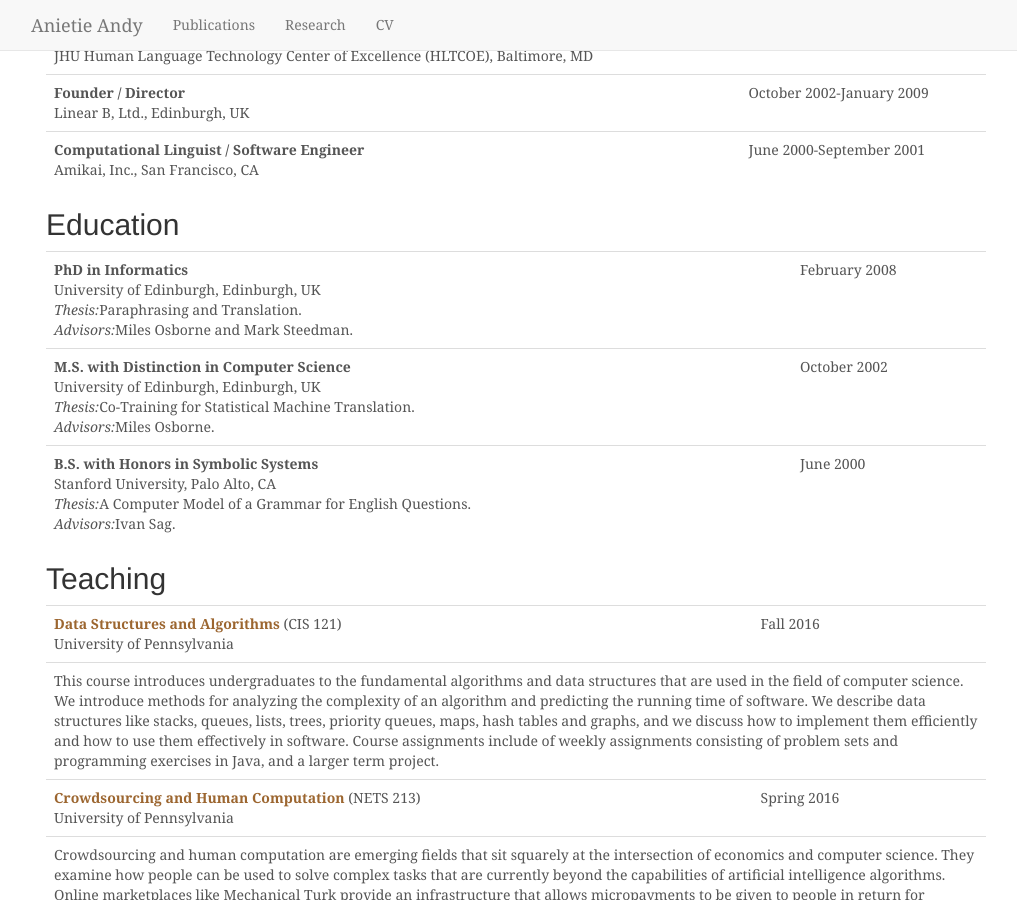
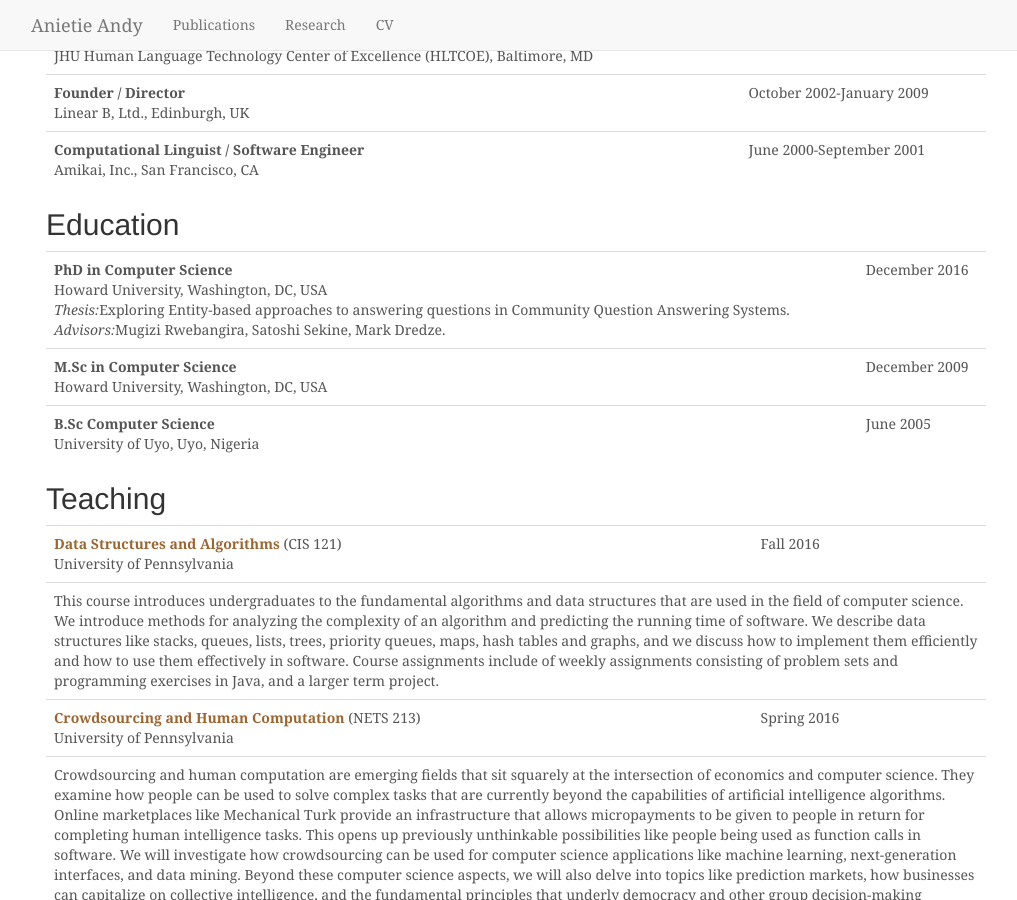
Before and after one commit to anietieandy/anietieandy.github.io, a Jekyll site: the page built from resume.md, in a window 1280 px wide and 900 px high, scrolled down 347 px. Shown: the whole window, without its empty margins (124-1141 px from the left). Built offline with Jekyll 4.4.1, drawn with Linux system fonts in a browser that asks for light colours; nearby versions of some CDN libraries.

Commit message:
Updated education

```diff
--- a/_data/education.yaml
+++ b/_data/education.yaml
@@ -1,24 +1,21 @@
 -
-   degree: PhD in Informatics
-   institution: University of Edinburgh
-   location: Edinburgh, UK
-   start_date: September 2001
-   end_date: February 2008
-   thesis: Paraphrasing and Translation
-   advisor: Miles Osborne and Mark Steedman
+   degree: PhD in Computer Science
+   institution: Howard University
+   location: Washington, DC, USA
+   start_date: August 2013
+   end_date: December 2016
+   thesis: Exploring Entity-based approaches to answering questions in Community Question Answering Systems
+   advisor: Mugizi Rwebangira, Satoshi Sekine, Mark Dredze
 -
-   degree: M.S. with Distinction in Computer Science
-   institution: University of Edinburgh
-   location: Edinburgh, UK
-   start_date: September 2001
-   end_date: October 2002
-   thesis: Co-Training for Statistical Machine Translation
-   advisor: Miles Osborne
+   degree: M.Sc in Computer Science
+   institution: Howard University
+   location: Washington, DC, USA
+   start_date: January 2008
+   end_date: December 2009
+   advisor: Chunmei Liu
 -
-   degree: B.S. with Honors in Symbolic Systems
-   institution: Stanford University
-   location: Palo Alto, CA
-   start_date: September 1996
-   end_date: June 2000
-   thesis: A Computer Model of a Grammar for English Questions
-   advisor: Ivan Sag
+   degree: B.Sc Computer Science
+   institution: University of Uyo
+   location: Uyo, Nigeria
+   start_date: September 1999
+   end_date: June 2005
```
